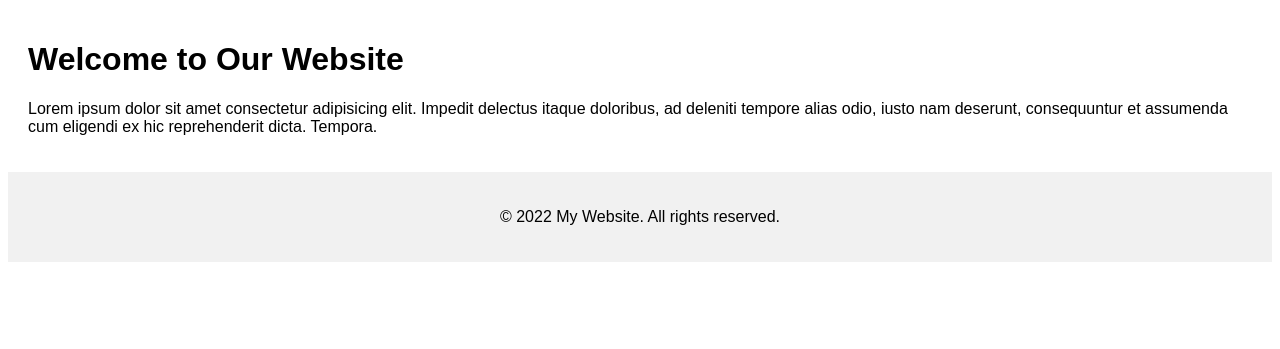
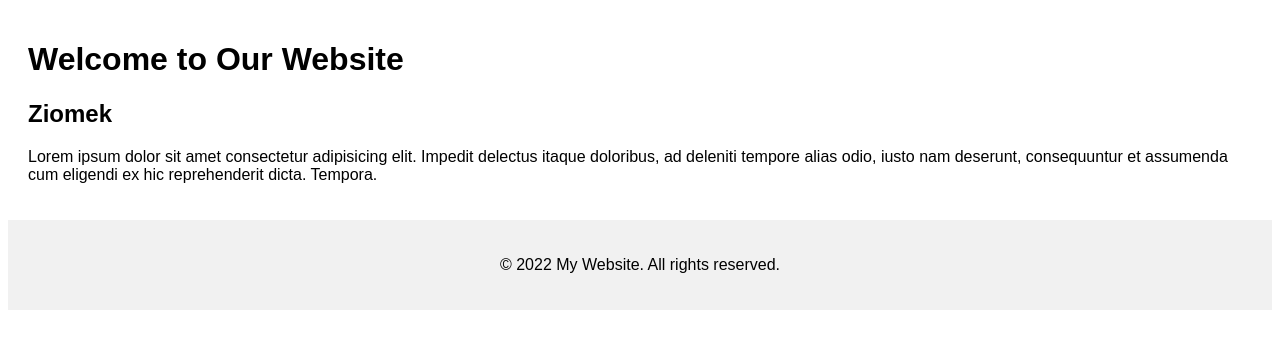
Before and after one commit to CallMe15FramesOfK/Projekt_PHP, a PHP site: page / in a window 1280 px wide. Shown: the part 66-415 px from the top of the page. Run offline with PHP 8.4, Linux system fonts and the light colour scheme.

Commit message:
Nowe h2 w index.php

```diff
--- a/index.php
+++ b/index.php
@@ -15,6 +15,7 @@
     </header>
     <div class="container">
         <h1>Welcome to Our Website</h1>
+        <h2>Ziomek</h2>
         <p>Lorem ipsum dolor sit amet consectetur adipisicing elit. Impedit delectus itaque doloribus, ad deleniti tempore alias odio, iusto nam deserunt, consequuntur et assumenda cum eligendi ex hic reprehenderit dicta. Tempora.</p>
     </div>
     <footer>
```
